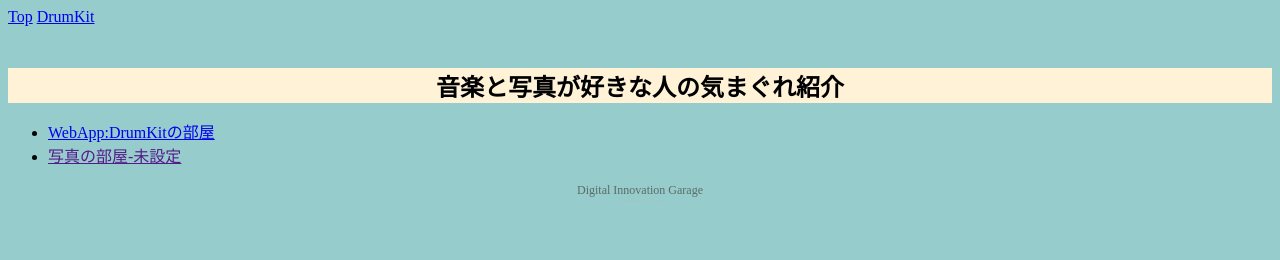
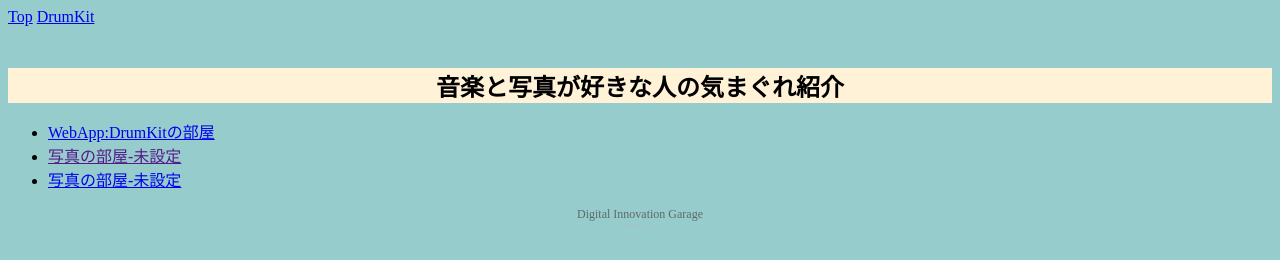
Before and after one commit to MitsuhashiRyodai/webMe.fnd29, a plain HTML site: page index.html in a window 1280 px wide. Drawn offline with Linux system fonts and the light colour scheme.

Commit message:
Update index.html
写真の方のリンクを宇以下

```diff
--- a/index.html
+++ b/index.html
@@ -19,6 +19,7 @@
   <nav class="headerTab">
       <a href="index.html">Top</a>
       <a href="drumkit.html">DrumKit</a>
+
   </nav>
 </header>
 
@@ -27,6 +28,7 @@
   <ul>
     <li><a href="drumkit.html">WebApp:DrumKitの部屋</a></li>
     <li><a href="">写真の部屋-未設定</a></li>
+    <li><a href="https://drum3284mamiyaphoto.myportfolio.com/drum3284-photgallery">写真の部屋-未設定</a></li>
   </ul>
 
 </main>
```
